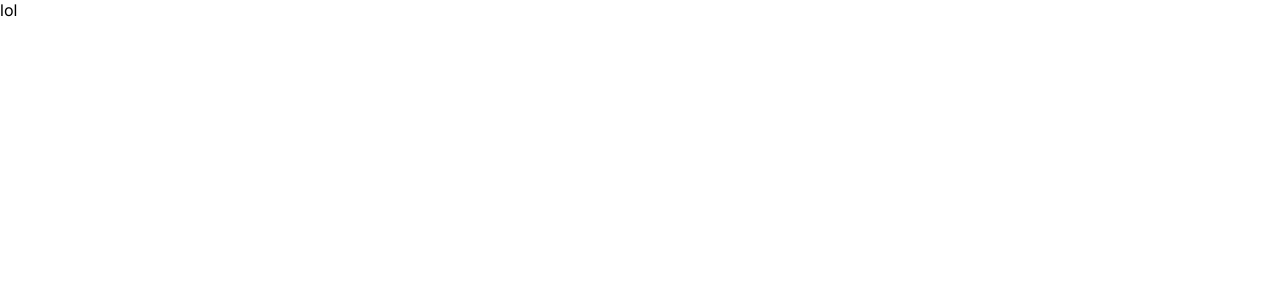
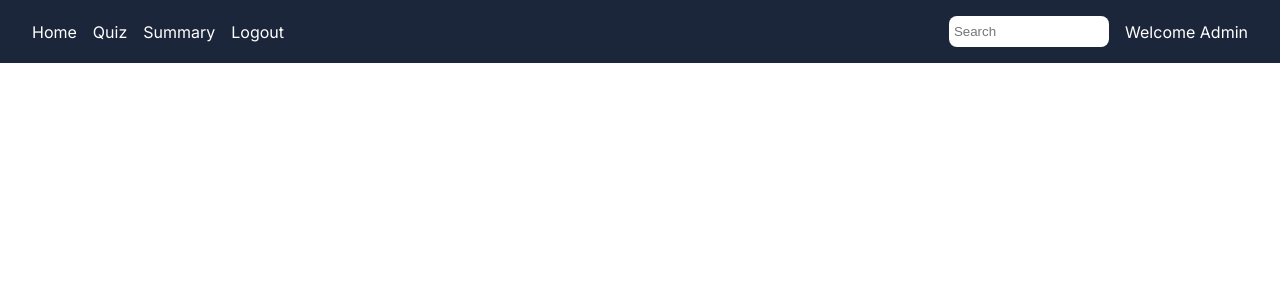
Before and after one commit to Raghavj2000/quiz-master, a Vue app in the folder frontend/: page /admin in a window 1280 px wide. Shown: the top 300 px of the page. Built offline with nearby package versions, Linux system fonts and the light colour scheme.

Commit message:
added navbar

```diff
--- /dev/null
+++ b/frontend/src/components/Navbar.vue
@@ -0,0 +1,99 @@
+<template>
+   <nav class="navbar_container">
+
+      <ul>
+        <li v-for="link in links" :key="link.name">
+          <router-link :to="link.path">
+            {{ link.name }}
+          </router-link>
+        </li>
+    </ul>
+    <div class="heading_container">
+        <div class="input_container">
+            <input type="text" placeholder="Search">
+        </div>
+        <div class="Logged_in_user">
+            Welcome Admin
+        </div>
+    </div>
+
+   </nav>
+  </template>
+
+  <script>
+  export default {
+    name: "Navbar",
+    data() {
+      return {
+        links: [
+          {
+            name: "Home",
+            path: "/",
+          },
+          {
+            name: "Quiz",
+            path: "/quiz",
+          },
+          {
+            name: "Summary",
+            path: "/summary",
+          },
+          {
+            name: "Logout",
+            path: "",
+          }
+        ],
+      };
+    },
+  };
+  </script>
+
+
+  <style scoped>
+  .navbar_container{
+    background-color: #1b263b;
+    padding: 1rem 2rem;
+    width: 100%;
+    display: flex;
+    justify-content: space-between;
+    align-items: center;
+    font-size: 1rem;
+  }
+  .navbar_container ul{
+    display: flex;
+    list-style: none;
+    gap: 1rem;
+
+  }
+  .navbar_container a{
+    text-decoration: none;
+    color: #fff;
+  }
+  .heading_container{
+    display: flex;
+    gap: 1rem;
+    align-items: center;
+    justify-content: center;
+  }
+  .heading_container .input_container{
+    height: 100%;
+    display: flex;
+    align-items: center;
+    justify-content: center;
+    width: 10rem;
+
+  }
+  .heading_container .input_container input{
+    width: 100%;
+    height: 100%;
+    border-radius: 0.5rem;
+    padding: 0.5rem 0.3rem;
+    border: none;
+    outline: none;
+  }
+  .heading_container .Logged_in_user{
+    color: #fff;
+  }
+
+
+  </style>
--- a/frontend/src/views/AdminView.vue
+++ b/frontend/src/views/AdminView.vue
@@ -1 +1,7 @@
-<template>lol</template>
+<script setup>
+import Navbar from '../components/Navbar.vue'
+</script>
+
+<template>
+    <Navbar />
+</template>
```
